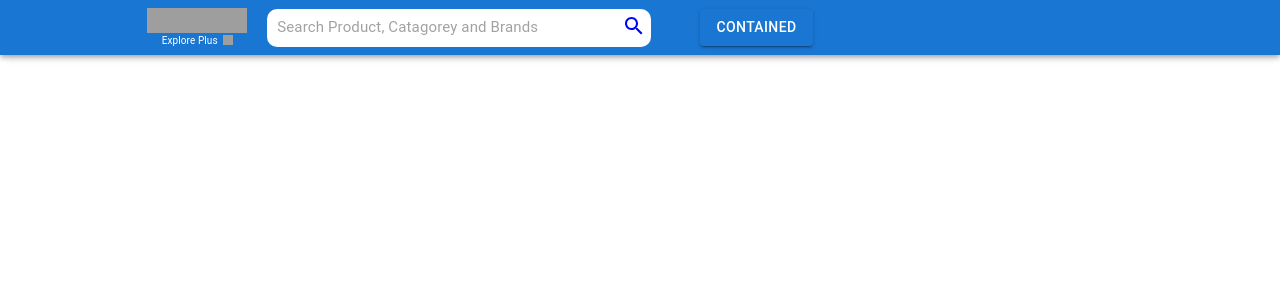
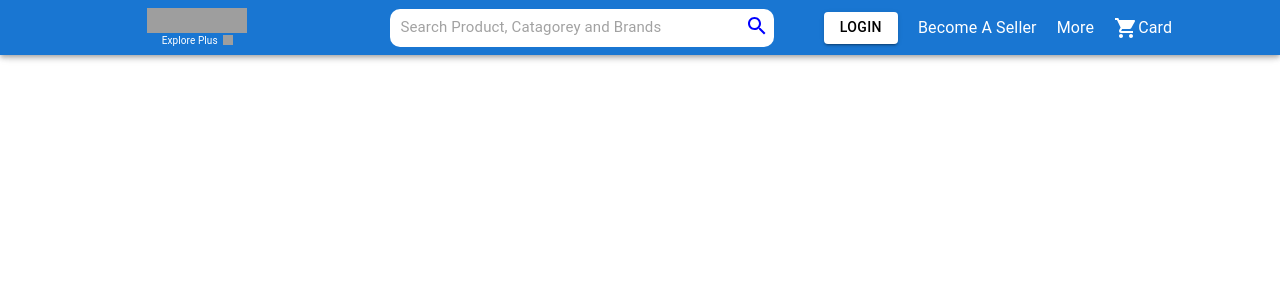
Before and after one commit to naimulislamshakil/flipkart-clone, a Next.js app: page / in a window 1280 px wide. Shown: the top 300 px of the page. Built offline with nearby package versions, Linux system fonts and the light colour scheme; grey boxes are pictures that could not be loaded.

Commit message:
complete header section

```diff
--- a/Component/Header/ButtonComponent.js
+++ b/Component/Header/ButtonComponent.js
@@ -1,11 +1,38 @@
-import { Box, Button } from "@mui/material";
+import { Box, Button, styled, Typography } from "@mui/material";
+import ShoppingCartIcon from "@mui/icons-material/ShoppingCart";
 import React from "react";
+
+const ButtonColor = styled(Button)`
+  background: #fff;
+  color: black;
+  height: 32px;
+`;
+
+const BoxFlexComponent = styled(Box)`
+  display: flex;
+  justify-content: center;
+  align-items: center;
+`;
+
+const BoxFlexCardComponent = styled(Box)`
+  display: flex;
+  justify-content: center;
+  align-items: center;
+  margin-left: 20px;
+`;
 
 const ButtonComponent = () => {
   return (
-    <Box>
-      <Button variant="contained">Contained</Button>
-    </Box>
+    <BoxFlexComponent>
+      <ButtonColor variant="contained">Login</ButtonColor>
+
+      <Typography style={{ marginLeft: 20 }}>Become A Seller</Typography>
+      <Typography style={{ marginLeft: 20 }}>More</Typography>
+      <BoxFlexCardComponent>
+        <ShoppingCartIcon />
+        <Typography>Card</Typography>
+      </BoxFlexCardComponent>
+    </BoxFlexComponent>
   );
 };
 
--- a/Component/Header/Header.js
+++ b/Component/Header/Header.js
@@ -10,7 +10,7 @@ const HeaderStyle = styled(AppBar)`
 `;
 
 const BoxComponent = styled(Box)`
-  margin-left: 10%;
+  margin: 10% 10%;
   line-height: 0;
 `;
 
```
